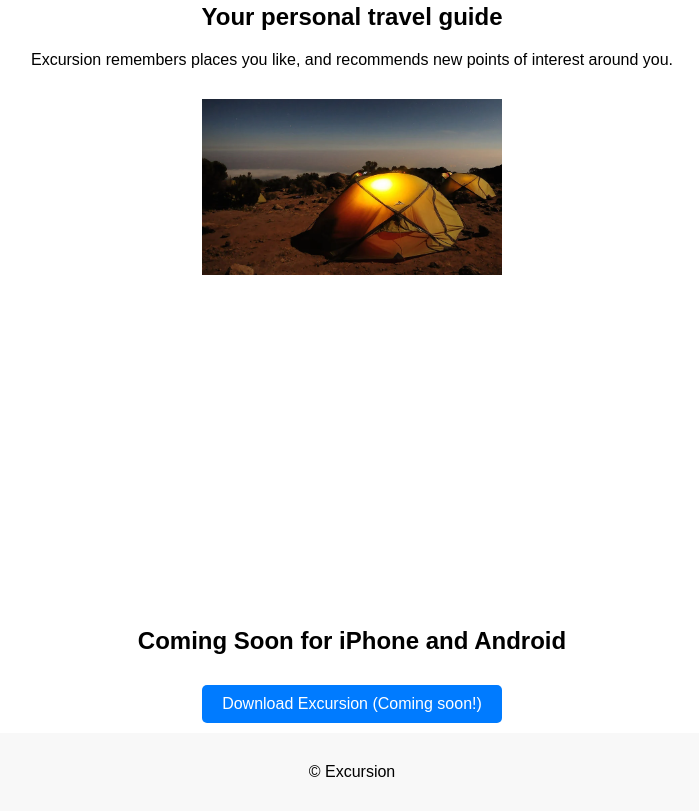
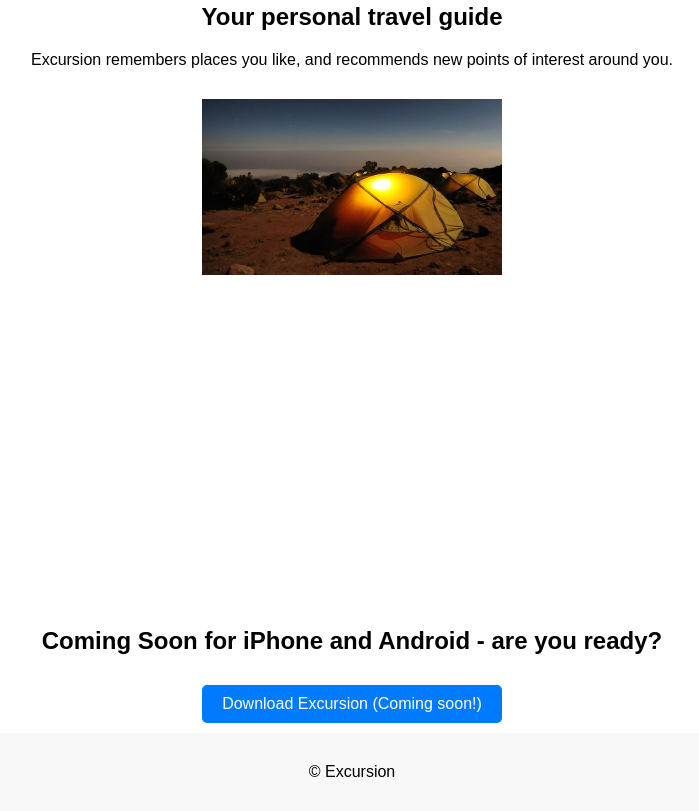
Before and after one commit to ajmccraw/excursion, a plain HTML site: page index.html in a window 1280 px wide. Shown: the part 556-1367 px from the top of the page, without its empty margins (288-987 px from the left). Drawn offline with Linux system fonts and the light colour scheme.

Commit message:
add new copy

```diff
--- a/index.html
+++ b/index.html
@@ -26,7 +26,7 @@
 
         <!-- Second supporting section -->
          <p><img class="app" src="/resources/images/phone-icon.webp" alt="Cellphone icon"></p>
-         <h2>Coming Soon for iPhone and Android</h2>
+         <h2>Coming Soon for iPhone and Android - are you ready?</h2>
          <p><a class="cta" href="#">Download Excursion (Coming soon!)</a></p>
     </main>
 
```
